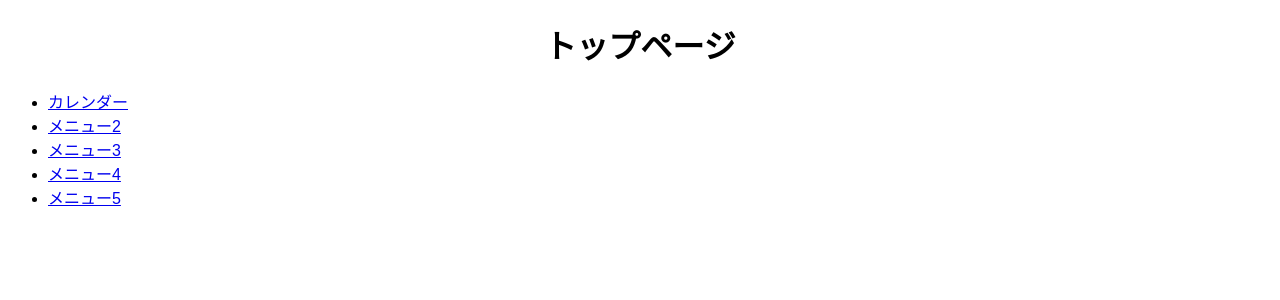
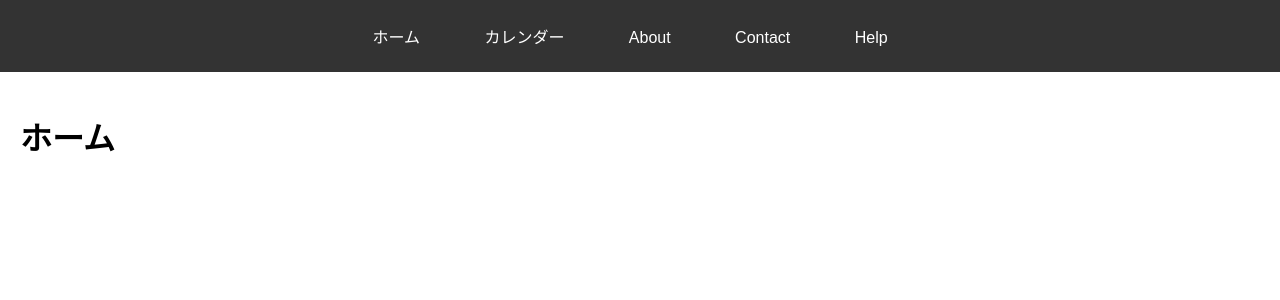
Before and after one commit to zuka121/Akira-seitai, a Django app: page / in a window 1280 px wide. Shown: the top 300 px of the page. Run offline with Django 5.2, Linux system fonts and the light colour scheme.

Commit message:
detail change

```diff
--- a/calendarapp/templates/calendarapp/calendar.html
+++ b/calendarapp/templates/calendarapp/calendar.html
@@ -13,9 +13,9 @@
         {{ calendar|safe }}
     </div>
     <h2>イベント一覧</h2>
-    <ul>
+    <!--<ul>
         {% for event in events %}
             <li>{{ event.start_time }} - {{ event.end_time }}: {{ event.title }}</li>
         {% endfor %}
-    </ul>
+    </ul>-->
 {% endblock %}
--- a/calendarapp/templates/calendarapp/home.html
+++ b/calendarapp/templates/calendarapp/home.html
@@ -1,19 +1,8 @@
-<!DOCTYPE html>
-<html lang="ja">
-<head>
-    <meta charset="UTF-8">
-    <title>トップページ</title>
-    {% load static %}
-    <link rel="stylesheet" href="{% static 'calendarapp/css/style.css' %}">
-</head>
-<body>
-    <h1>トップページ</h1>
-    <ul>
-        <li><a href="{% url 'calendar' %}">カレンダー</a></li>
-        <li><a href="#">メニュー2</a></li>
-        <li><a href="#">メニュー3</a></li>
-        <li><a href="#">メニュー4</a></li>
-        <li><a href="#">メニュー5</a></li>
-    </ul>
-</body>
-</html>
+{% extends 'base.html' %}
+
+{% block title %}ホーム{% endblock %}
+
+{% block content %}
+   <h1>ホーム</h1>
+
+{% endblock %}
```
Also changed, not shown: calendarapp/templates/calendarapp/day.html (deleted, +0 -15 lines), calendarapp/templates/calendarapp/week.html (+9 -8 lines).
